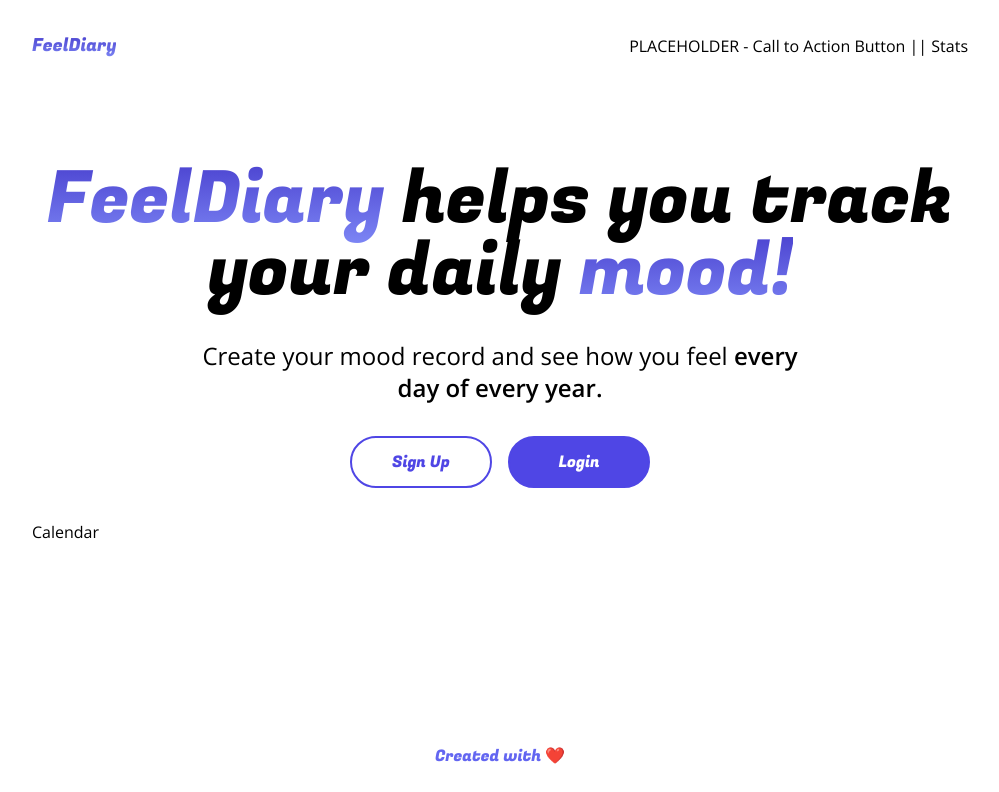
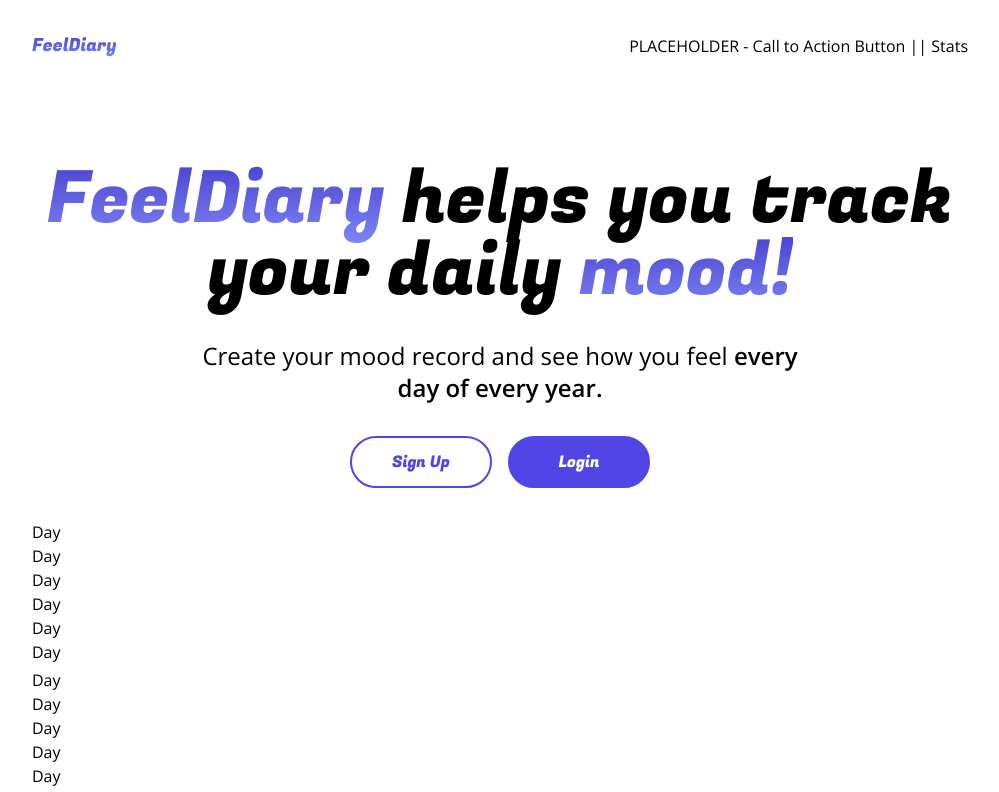
Before and after one commit to MehmetBerkayC/feel-diary, a Next.js app: page / in a window 1280 px wide. Shown: the top 792 px of the page, without its empty margins (140-1139 px from the left). Built offline with nearby package versions, Linux system fonts and the light colour scheme.

Commit message:
Display all days in current month - placeholder

```diff
--- a/components/Calendar.js
+++ b/components/Calendar.js
@@ -1,9 +1,90 @@
 import React from "react";
 
+// Placeholder data
+const months = {
+	January: "Jan",
+	February: "Feb",
+	March: "Mar",
+	April: "Apr",
+	May: "May",
+	June: "Jun",
+	July: "Jul",
+	August: "Aug",
+	September: "Sep",
+	Octember: "Oct",
+	November: "Nov",
+	December: "Dec",
+};
+
+const dayList = [
+	"Sunday",
+	"Monday",
+	"Tuesday",
+	"Wednesday",
+	"Thursday",
+	"Friday",
+	"Saturday",
+];
+const now = new Date();
+
 export default function Calendar() {
+	// 1.35
+
+	// Current date placeholder data
+	const year = 2024;
+	const month = "July";
+
+	//  Year-Month-Day format
+	const monthNow = new Date(year, Object.keys(months).indexOf(month), 1);
+	const firstDayOfMonth = monthNow.getDay();
+	const daysInMonth = new Date(
+		year,
+		Object.keys(months).indexOf(month) + 1, // get the next month
+		0 // last day of the last month
+	).getDate(); // Just gets the last day of the current month to find day count of the current month
+
+	// console.log(monthNow, firstDayOfMonth, daysInMonth);
+
+	const daysToDisplay = firstDayOfMonth + daysInMonth;
+	const numRows = Math.floor(daysToDisplay / 7) + (daysToDisplay % 7 ? 1 : 0); //Add rows for each week
+
+	// console.log("Num rows:" + numRows);
+
 	return (
-		<>
-			<div>Calendar</div>
-		</>
+		<div className="flex flex-col overflow-hidden gap-1">
+			{[...Array(numRows).keys()].map((row, rowIndex) => {
+				return (
+					<div key={rowIndex}>
+						{dayList.map((dayOfWeek, dayOfWeekIndex) => {
+							let dayIndex =
+								rowIndex * 7 +
+								dayOfWeekIndex -
+								(firstDayOfMonth - 1);
+
+							let dayDisplay =
+								dayIndex > daysInMonth
+									? false
+									: row === 0 &&
+									  dayOfWeekIndex < firstDayOfMonth
+									? false
+									: true;
+
+							let isToday = dayIndex === now.getDate();
+
+							if (!dayDisplay) {
+								return (
+									<div
+										className="bg-white"
+										key={dayOfWeekIndex}
+									></div>
+								);
+							}
+
+							return <div key={dayOfWeekIndex}>Day</div>;
+						})}
+					</div>
+				);
+			})}
+		</div>
 	);
 }
```
